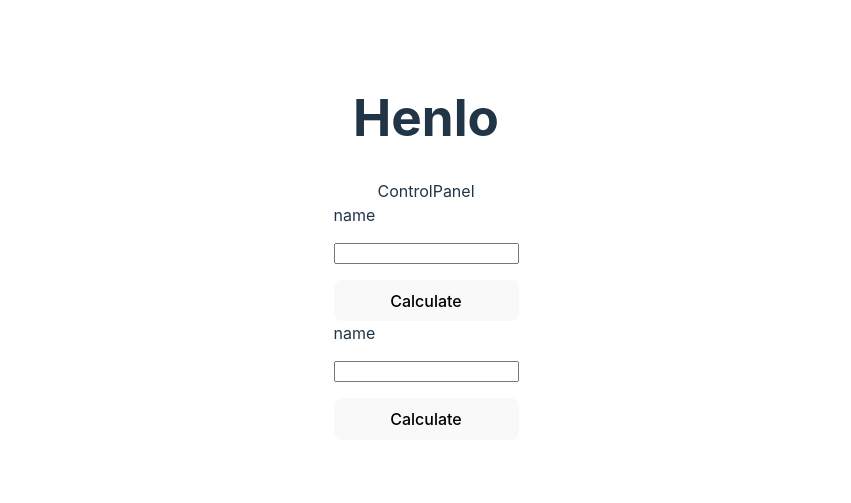
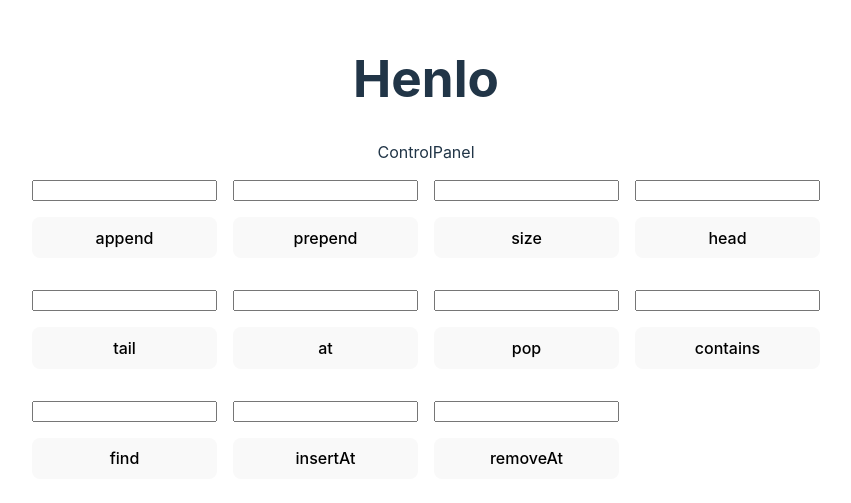
Before and after one commit to Peleton-011/linked-list-practice, a React (Vite) app: page / in a window 1280 px wide. Shown: the part 153-656 px from the top of the page, without its empty margins (214-1065 px from the left). Built offline with nearby package versions, Linux system fonts and the light colour scheme.

Commit message:
Finish up the control panel and such

```diff
--- a/src/App.jsx
+++ b/src/App.jsx
@@ -4,8 +4,8 @@ import ControlPanel from "./components/ControlPanel";
 import LinkedList from "./LinkedList";
 
 function App() {
-	function setAnswer() {
-		console.log("ass");
+	function setAnswer(ans) {
+		console.log(ans);
 	}
 
 	const LL = new LinkedList();
@@ -24,23 +24,94 @@ function App() {
 	console.log(LL.at(0));
 	console.log(LL.at(1));
 	console.log(LL.at(2));
-    console.log(LL.head)
-    console.log(LL.tail)
-    console.log(LL.at(LL.size - 2))
-
-
+	console.log(LL.head);
+	console.log(LL.tail);
+	console.log(LL.at(LL.size - 2));
 
 	const controlPanelData = {
 		functionList: [
 			{
-				func: (name) => `Hello, ${name}!`,
-				funcName: "hello",
-				inputName: "name",
+				func: (input) => {
+					LL.append(input);
+					return LL.toString();
+				},
+				funcName: "append",
+				inputName: "",
 			},
 			{
-				func: (name) => `Bye, ${name}!`,
-				funcName: "bye",
-				inputName: "name",
+				func: (input) => {
+					LL.prepend(input);
+					return LL.toString();
+				},
+				funcName: "prepend",
+				inputName: "",
+			},
+			{
+				func: (input) => {
+					return LL.size;
+				},
+				funcName: "size",
+				inputName: "",
+			},
+			{
+				func: (input) => {
+					return LL.head;
+				},
+				funcName: "head",
+				inputName: "",
+			},
+			{
+				func: (input) => {
+					return LL.tail;
+				},
+				funcName: "tail",
+				inputName: "",
+			},
+			{
+				func: (input) => {
+					return LL.at(input);
+				},
+				funcName: "at",
+				inputName: "",
+			},
+			{
+				func: (input) => {
+					LL.pop();
+					return LL.toString();
+				},
+				funcName: "pop",
+				inputName: "",
+			},
+			{
+				func: (input) => {
+					return LL.contains(input);
+				},
+				funcName: "contains",
+				inputName: "",
+			},
+			{
+				func: (input) => {
+					return LL.find(input);
+				},
+				funcName: "find",
+				inputName: "",
+			},
+			{
+				func: (input) => {
+					const [val, index] = input.split(",");
+					LL.insertAt(val, index);
+					return LL.toString();
+				},
+				funcName: "insertAt",
+				inputName: "",
+			},
+			{
+				func: (input) => {
+					LL.removeAt(input);
+					return LL.toString();
+				},
+				funcName: "removeAt",
+				inputName: "",
 			},
 		],
 		setAnswer,
--- a/src/components/ControlPanel.jsx
+++ b/src/components/ControlPanel.jsx
@@ -7,7 +7,7 @@ const ControlPanel = ({ data: { functionList, setAnswer } }) => {
 	return (
 		<>
 			<div>ControlPanel</div>
-			<div>
+			<div className="inputs">
 				{functionList.map(({ func, funcName, inputName }) => {
 					return (
 						<Input
--- a/src/components/Input.jsx
+++ b/src/components/Input.jsx
@@ -12,7 +12,7 @@ const Input = ({ data: { func, funcName, inputName, inputID, setAnswer } }) => {
 					);
 				}}
 			>
-				Calculate
+				{funcName}
 			</button>
 		</div>
 	);
--- a/src/index.css
+++ b/src/index.css
@@ -77,3 +77,9 @@ button:focus-visible {
 .inputWrapper > label {
 	align-self: flex-start;
 }
+
+.inputs {
+	display: grid;
+	grid-template-columns: 1fr 1fr 1fr 1fr;
+	gap: 1rem;
+}
```
Lines whose indentation alone changed are shown as unchanged.
